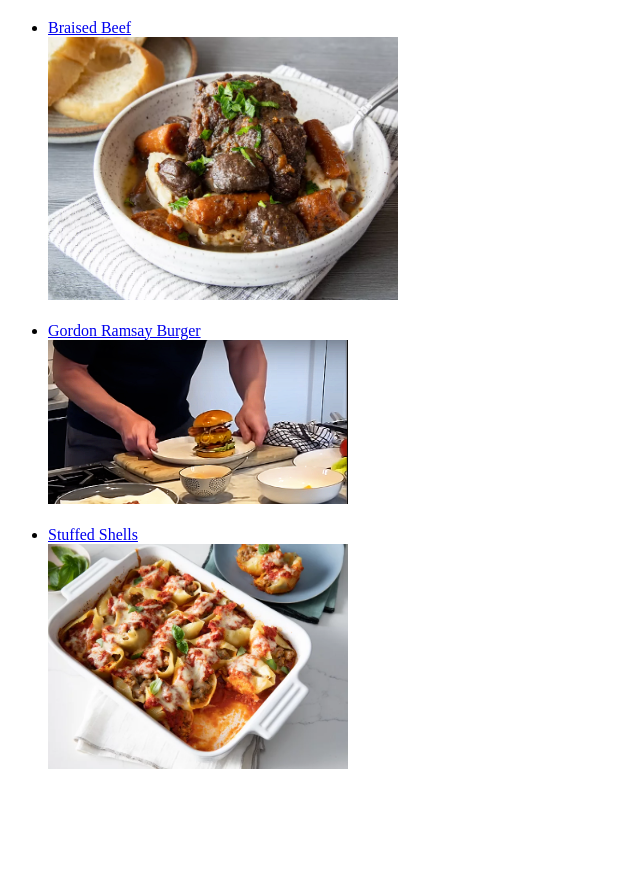
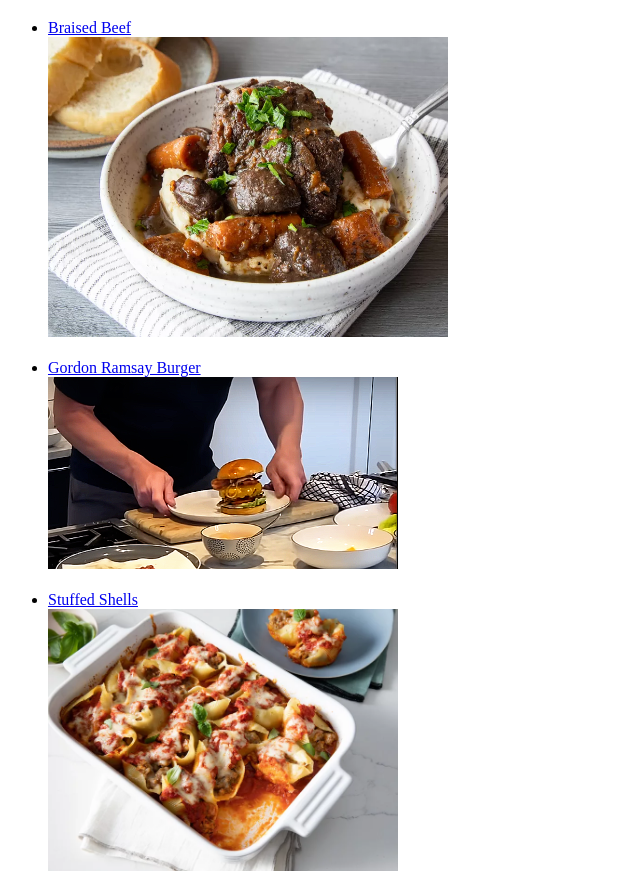
Before and after one commit to anja-llama/odin-recipes, a plain HTML site: page index.html in a window 1280 px wide. Shown: the part 61-952 px from the top of the page, without its empty margins (0-640 px from the left). Before the commit the page ends 850 px from the top, so only its background shows below. Drawn offline with Linux system fonts and the light colour scheme.

Commit message:
Add files via upload

```diff
--- a/index.html
+++ b/index.html
@@ -8,11 +8,11 @@
         <h1>Odin Recipes</h1>
         <ul>
             <li><a href="recipes/braised_beef.html">Braised Beef</a></li>
-            <img src="recipes/images/braised_beef.webp" alt="Braised Beef" title="Braised Beef" width="350"><br><br>
+            <img src="recipes/images/braised_beef.webp" alt="Braised Beef" title="Braised Beef" width="400"><br><br>
             <li><a href="recipes/gordon_ramsay_burger.html">Gordon Ramsay Burger</a></li>
-            <img src="recipes/images/burger.png" alt="Gordon Ramsay burger" title="Gordon Ramsay burger" width="300"><br><br>
+            <img src="recipes/images/burger.png" alt="Gordon Ramsay burger" title="Gordon Ramsay burger" width="350"><br><br>
             <li><a href="recipes/stuffed_shells.html">Stuffed Shells</a></li>
-            <img src="recipes/images/stuffed_shells.webp" alt="Italian Sausage Stuffed Shells" title="Italian Sausage Stuffed Shells" width="300">
+            <img src="recipes/images/stuffed_shells.webp" alt="Italian Sausage Stuffed Shells" title="Italian Sausage Stuffed Shells" width="350">
         </ul>
     </body>
 </html>
```
Also changed, not shown: recipes/braised_beef.html (+1 -1 lines), recipes/gordon_ramsay_burger.html (+1 -1 lines), recipes/stuffed_shells.html (+1 -1 lines).
